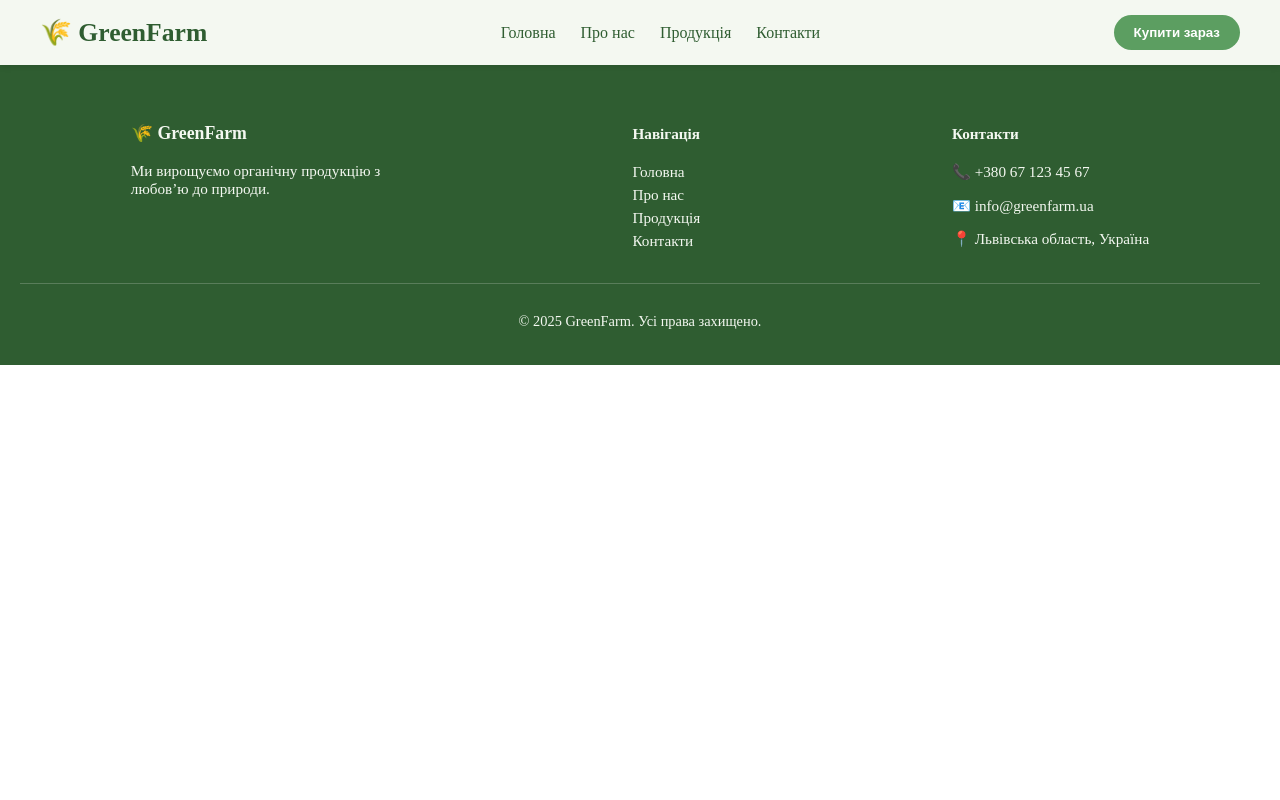
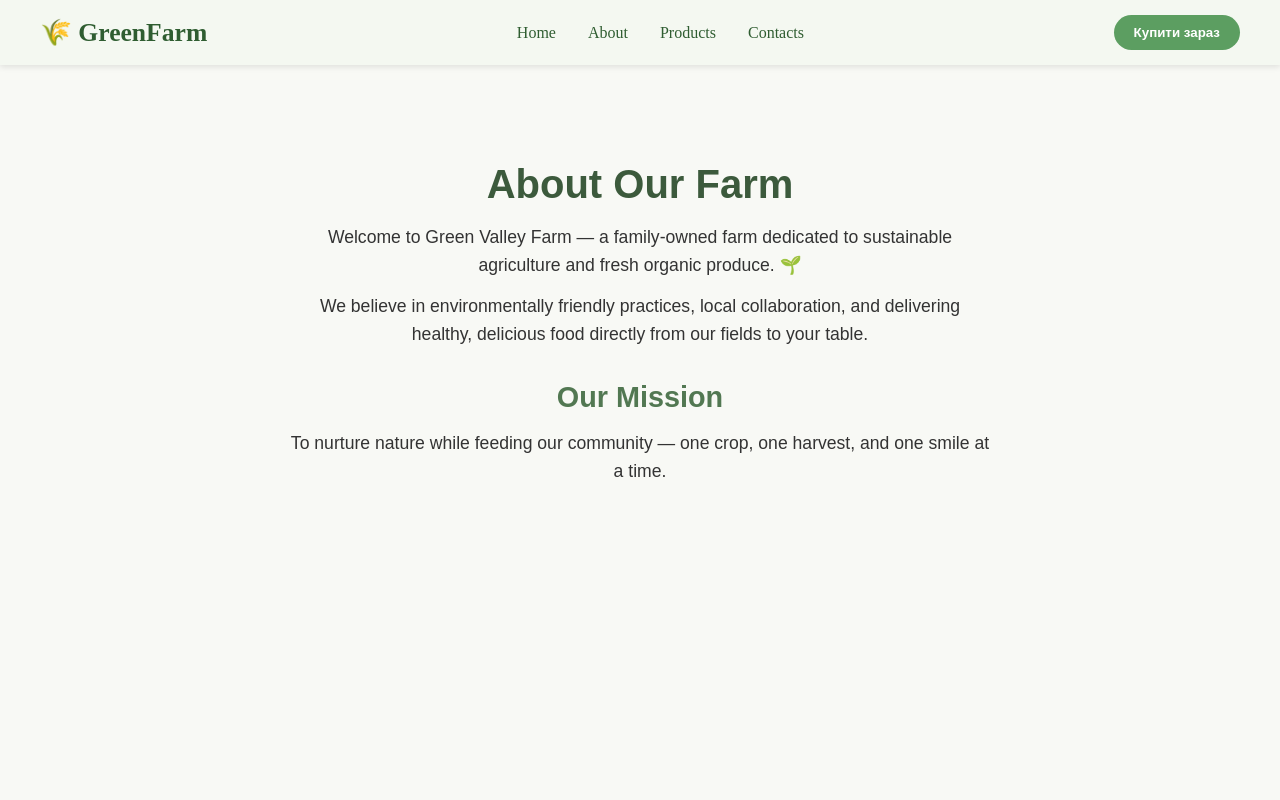
Before and after one commit to zinchuknadia/farmportal, a React (Vite) app in the folder frontend/: page /about in a window 1280 px wide. Shown: the top 800 px of the page. Built offline with nearby package versions, Linux system fonts and the light colour scheme.

Commit message:
added about page, changed header to links

```diff
--- a/frontend/src/components/Header.jsx
+++ b/frontend/src/components/Header.jsx
@@ -1,4 +1,5 @@
 import React from "react";
+import { Link } from "react-router-dom";
 import "../styles/Header.css";
 
 function Header() {
@@ -6,10 +7,12 @@ function Header() {
     <header className="header">
       <div className="header__logo">🌾 GreenFarm</div>
       <nav className="header__nav">
-        <a href="/" className="nav__link">Головна</a>
-        <a href="/about" className="nav__link">Про нас</a>
-        <a href="/products" className="nav__link">Продукція</a>
-        <a href="/contact" className="nav__link">Контакти</a>
+        <ul>
+          <li><Link to="/" className="nav__link">Home</Link></li>
+          <li><Link to="/about" className="nav__link">About</Link></li>
+          <li><Link to="/products" className="nav__link">Products</Link></li>
+          <li><Link to="/contact" className="nav__link">Contacts</Link></li>
+        </ul>
       </nav>
       <button className="header__button">Купити зараз</button>
     </header>
--- a/frontend/src/pages/AboutPage.jsx
+++ b/frontend/src/pages/AboutPage.jsx
@@ -7,9 +7,25 @@ function AboutPage() {
   return (
     <>
       <Header />
-
-
-
+      <main className="about">
+        <section className="about-content">
+          <h1>About Our Farm</h1>
+          <p>
+            Welcome to Green Valley Farm — a family-owned farm dedicated to
+            sustainable agriculture and fresh organic produce. 🌱
+          </p>
+          <p>
+            We believe in environmentally friendly practices, local
+            collaboration, and delivering healthy, delicious food directly from
+            our fields to your table.
+          </p>
+          <h2>Our Mission</h2>
+          <p>
+            To nurture nature while feeding our community — one crop, one
+            harvest, and one smile at a time.
+          </p>
+        </section>
+      </main>
       <Footer />
     </>
   );
--- a/frontend/src/styles/AboutPage.css
+++ b/frontend/src/styles/AboutPage.css
@@ -0,0 +1,33 @@
+.about {
+  min-height: 80vh;
+  display: flex;
+  justify-content: center;
+  align-items: flex-start;
+  padding: 4rem 2rem;
+  background-color: #f8f9f5;
+  color: #333;
+  font-family: "Poppins", sans-serif;
+}
+
+.about-content {
+  max-width: 800px;
+  text-align: center;
+}
+
+.about-content h1 {
+  font-size: 2.5rem;
+  color: #3c5a3c;
+  margin-bottom: 1rem;
+}
+
+.about-content h2 {
+  font-size: 1.8rem;
+  color: #527852;
+  margin-top: 2rem;
+}
+
+.about-content p {
+  font-size: 1.1rem;
+  line-height: 1.6;
+  margin: 0.8rem 0;
+}
--- a/frontend/src/styles/Header.css
+++ b/frontend/src/styles/Header.css
@@ -16,9 +16,17 @@
   color: #2f5d31;
 }
 
-.header__nav {
-  display: flex;
-  gap: 25px;
+.header__nav ul {
+  list-style: none;              /* removes dots */
+  margin: 0;
+  padding: 0;
+  display: flex;                 /* puts items in a row */
+  gap: 2rem;                     /* space between links */
+  align-items: center;
+}
+
+.header__nav li {
+  display: inline-block;         /* ensures inline layout */
 }
 
 .nav__link {
@@ -53,8 +61,8 @@
     gap: 10px;
   }
 
-  .header__nav {
-    flex-wrap: wrap;
-    justify-content: center;
+  .header__nav ul {
+    flex-direction: column;
+    gap: 1rem;
   }
 }
```
